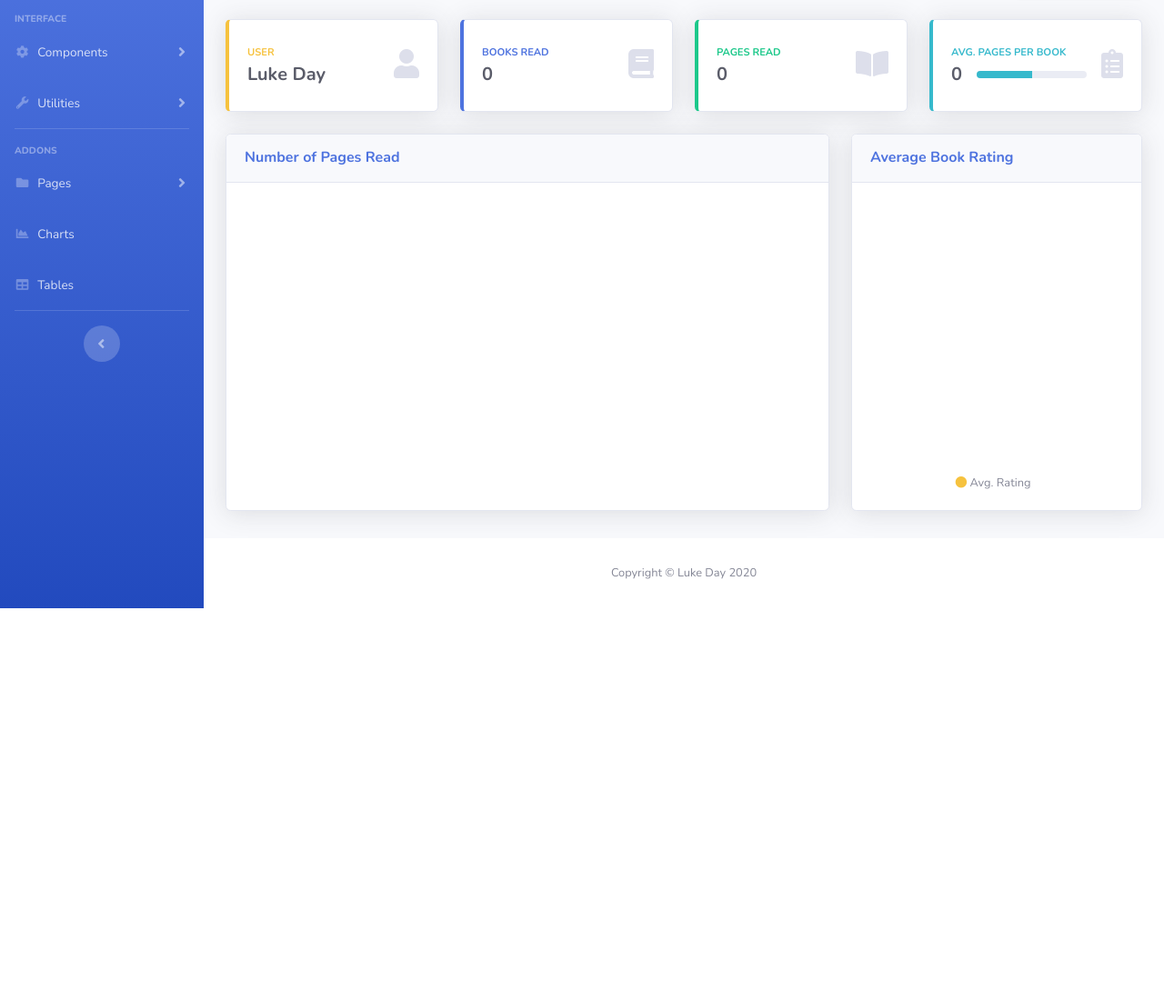
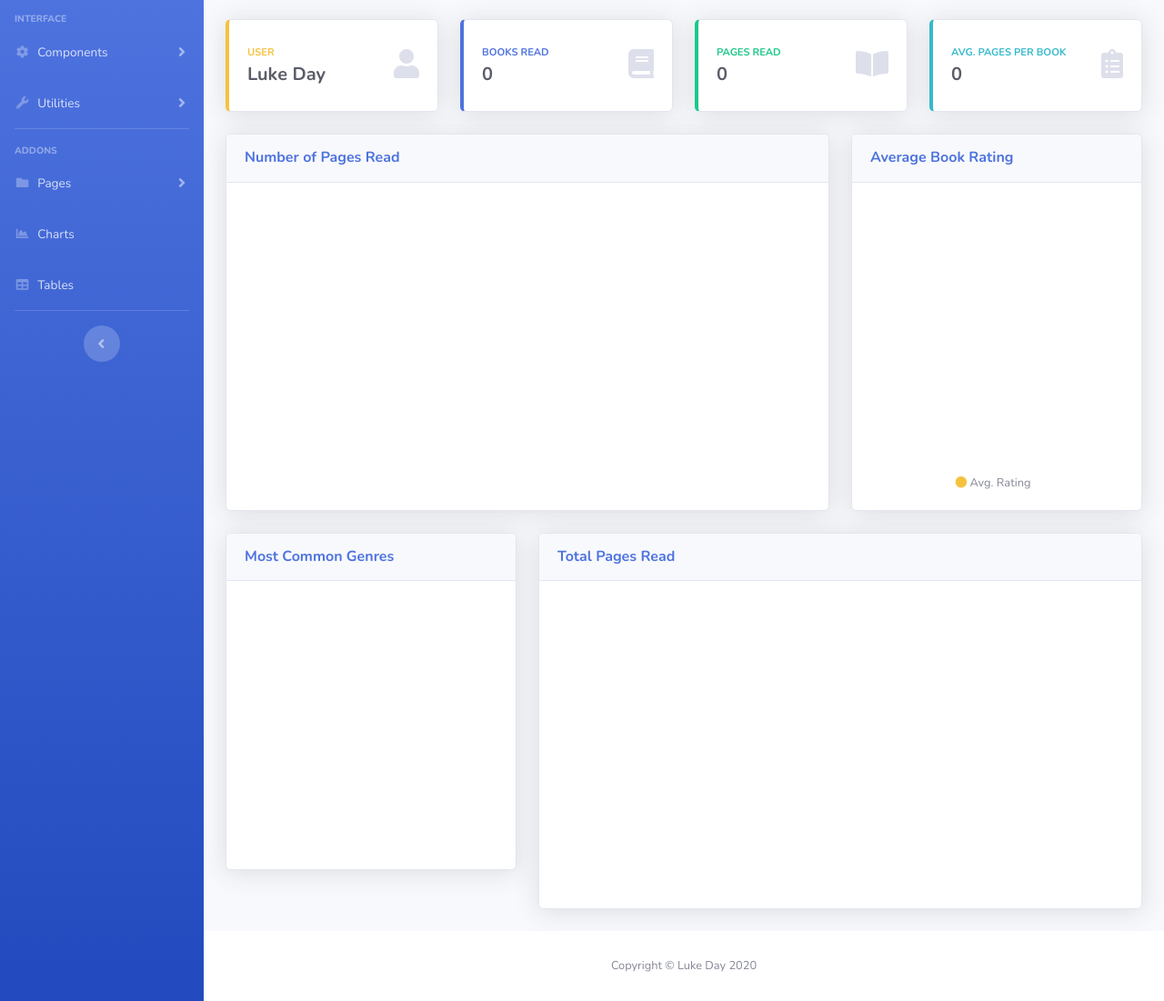
Before and after one commit to dayluke/goodreads-stats, a website with bundled scripts: page index.html in a window 1280 px wide. Shown: the part 131-1232 px from the top of the page at 91% size. Before the commit the page ends 800 px from the top, so only its background shows below. Built offline with nearby package versions, Linux system fonts and the light colour scheme; a script that the page names is missing.

Commit message:
Corrected the tab spacing of the whole index.html file, and added the necessary code to display the radar and time charts, which were previously commited.

```diff
--- a/index.html
+++ b/index.html
@@ -402,11 +402,6 @@
                                 <div class="col-auto">
                                 <div class="h5 mb-0 mr-3 font-weight-bold text-gray-800" id="avg-pages">0</div>
                                 </div>
-                        <div class="col">
-                          <div class="progress progress-sm mr-2">
-                            <div class="progress-bar bg-info" role="progressbar" style="width: 50%" aria-valuenow="50" aria-valuemin="0" aria-valuemax="100"></div>
-                          </div>
-                        </div>
                             </div>
                             </div>
                             <div class="col-auto">
@@ -460,6 +455,47 @@
                         </div>
                     </div>
                     </div>
+
+                </div>
+
+                <!-- Content Row -->
+
+                <div class="row">
+
+                    <!-- Radar Chart -->
+                    <div class="col-xl-4 col-lg-5">
+                    <div class="card shadow mb-4">
+                        <!-- Card Header - Dropdown -->
+                        <div class="card-header py-3 d-flex flex-row align-items-center justify-content-between">
+                        <h6 class="m-0 font-weight-bold text-primary">Most Common Genres</h6>
+                        </div>
+                        <!-- Card Body -->
+                        <div class="card-body">
+                        <div class="chart-pie pt-4 pb-2">
+                            <canvas id="myRadarChart"></canvas>
+                        </div>
+                        </div>
+                    </div>
+                    </div>
+
+                    <!-- Time Chart -->
+                    <div class="col-xl-8 col-lg-7">
+                    <div class="card shadow mb-4">
+                        <!-- Card Header - Dropdown -->
+                        <div class="card-header py-3 d-flex flex-row align-items-center justify-content-between">
+                        <h6 class="m-0 font-weight-bold text-primary">Total Pages Read</h6>
+                        <div class="dropdown no-arrow">
+                        </div>
+                        </div>
+                        <!-- Card Body -->
+                        <div class="card-body">
+                        <div class="chart-area">
+                            <canvas id="myTimeChart"></canvas>
+                        </div>
+                        </div>
+                    </div>
+                    </div>
+
                 </div>
 
             </div>
@@ -518,11 +554,17 @@
     <!-- Custom scripts for all pages-->
     <script src="js/sb-admin-2.min.js"></script>
 
+    <!-- Time parsing library (compatible with Chart.js) -->
+    <script src="https://cdnjs.cloudflare.com/ajax/libs/moment.js/2.27.0/moment.min.js"></script>
+
     <!-- Page level plugins -->
     <script src="vendor/chart.js/Chart.min.js"></script>
 
     <!-- API Key file (hidden from GitHub) -->
     <script type='text/javascript' src='apikeys.js'></script>
+
+    <!-- JSO - OAuth JS Library -->
+    <script src="https://cdn.jsdelivr.net/npm/jso@4.1.1/dist/jso.min.js"></script>
 
     <!-- Handles loading all the books/reviews -->
     <script src="js/demo/book-loader.js"></script>
@@ -531,6 +573,8 @@
     <!-- Page level custom scripts -->
     <script src="js/demo/chart-area-demo.js"></script>
     <script src="js/demo/chart-pie-demo.js"></script>
+    <script src="js/demo/chart-radar-demo.js"></script>
+    <script src="js/demo/chart-time-demo.js"></script>
 
     </body>
 
```
Lines whose indentation alone changed are shown as unchanged.
